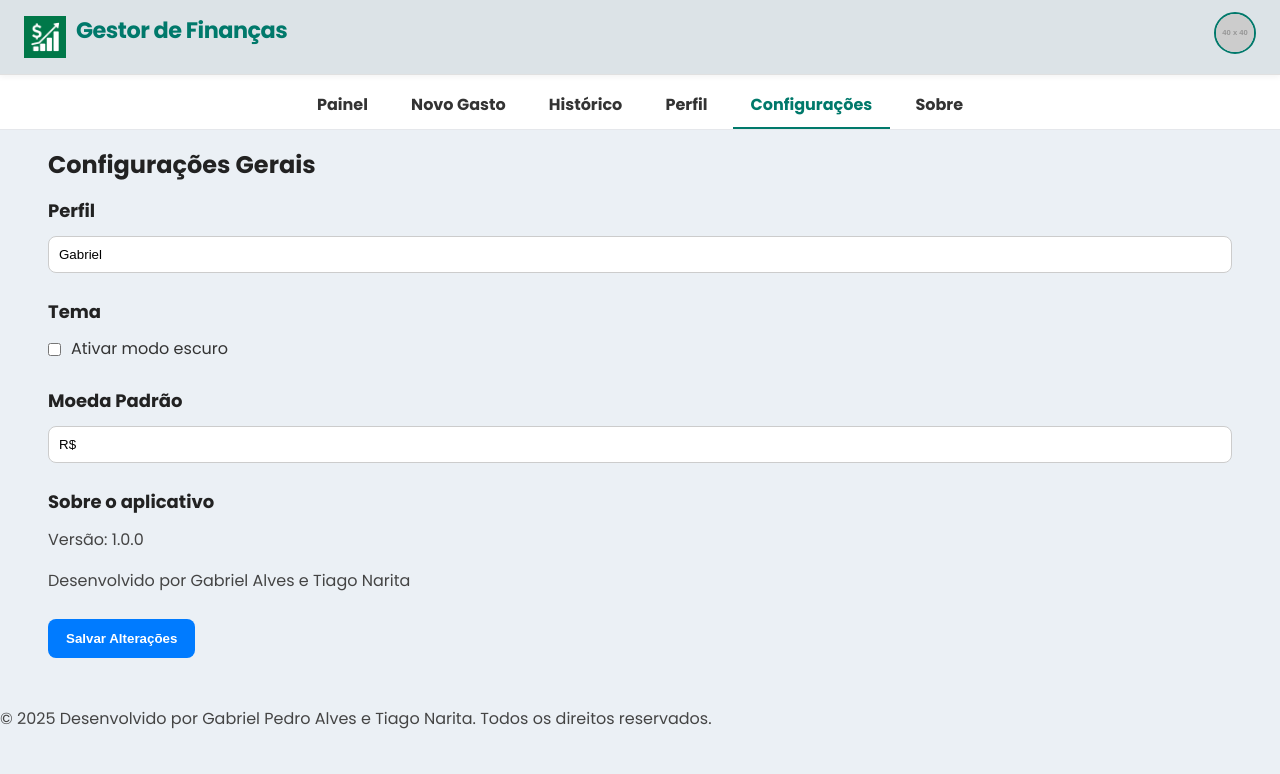
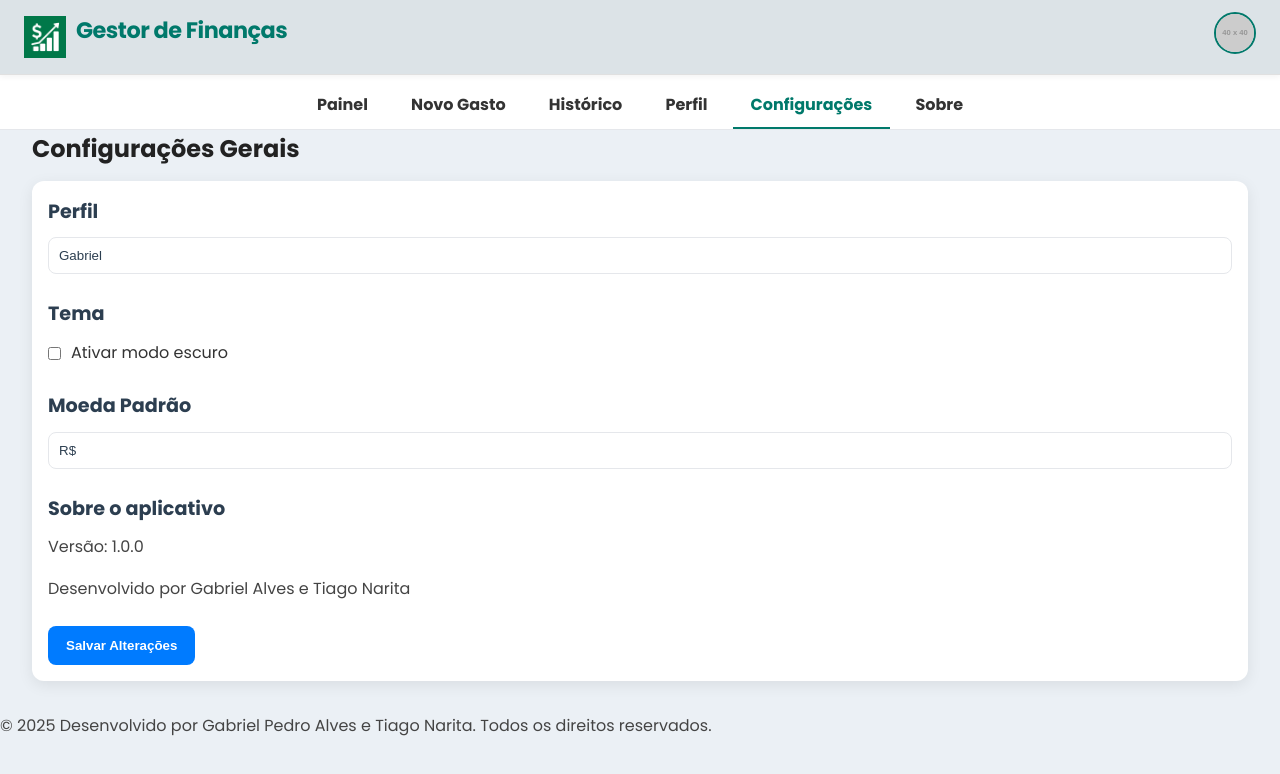
Before and after one commit to bielpedr0/FinancialManager, a React (Create React App) app in the folder Frontend/: page / in a window 1280 px wide. Both pictures are taken after a click on the button "Configurações". Shown: the top 774 px of the page. Built offline with nearby package versions, Linux system fonts and the light colour scheme.

Commit message:
style: Configuracoes.css

```diff
--- a/Frontend/src/screens/Configuracoes.css
+++ b/Frontend/src/screens/Configuracoes.css
@@ -1,13 +1,38 @@
-/* Estilo padrão (claro) */
+/* Paleta de Cores (Versão Clara) */
+:root {
+  --background-color: #f0f2f5;
+  --card-bg: #ffffff;
+  --text-dark: #2c3e50;
+  --text-medium: #34495e;
+  --border-color: #e5e7eb;
+  --primary-blue: #007bff;
+}
+
+/* Paleta de Cores (Versão Escura) */
+body.dark {
+  --background-color: #1a1a1a;
+  --card-bg: #2d2d2d;
+  --text-dark: #f0f0f0;
+  --text-medium: #e0e0e0;
+  --border-color: #4a4a4a;
+  --primary-blue: #6aa8fc;
+}
+
 body {
-  background: #f8f8f8;
-  color: #333;
+  background: var(--background-color);
+  color: var(--text-medium);
   font-family: Arial, sans-serif;
   transition: background 0.3s, color 0.3s;
 }
 
+/* Container principal da página de configurações */
 .config-page {
   padding: 20px;
+  max-width: 800px;
+  margin: 2rem auto;
+  background: var(--card-bg);
+  border-radius: 12px;
+  box-shadow: 0 4px 15px rgba(0, 0, 0, 0.08);
 }
 
 .config-section {
@@ -15,15 +40,26 @@ body {
 }
 
 .config-section h2 {
-  font-size: 18px;
+  font-size: 1.2rem;
+  font-weight: 600;
+  color: var(--text-dark);
   margin-bottom: 10px;
 }
 
 .config-input {
   width: 100%;
   padding: 10px;
-  border: 1px solid #ccc;
+  border: 1px solid var(--border-color);
+  background: var(--card-bg);
+  color: var(--text-dark);
   border-radius: 8px;
+  transition: border-color 0.2s;
+}
+
+.config-input:focus {
+  outline: none;
+  border-color: var(--primary-blue);
+  box-shadow: 0 0 0 2px rgba(0, 123, 255, 0.25);
 }
 
 .config-switch {
@@ -33,7 +69,7 @@ body {
 }
 
 .config-button {
-  background-color: #007bff;
+  background-color: var(--primary-blue);
   color: #fff;
   border: none;
   padding: 12px 18px;
@@ -44,26 +80,10 @@ body {
 }
 
 .config-button:hover {
-  background-color: #0056b3;
+  background-color: #0056b3; /* Cor de hover para a versão clara */
 }
 
-/* Dark mode */
-body.dark {
-  background: #222;
-  color: #f8f8f8;
+/* Estilos de Botão para o Modo Escuro */
+body.dark .config-button:hover {
+  background-color: #5587d1; /* Cor de hover para a versão escura */
 }
-
-body.dark .config-input {
-  background: #333;
-  color: #fff;
-  border: 1px solid #555;
-}
-
-body.dark .config-button {
-  background-color: #444;
-  color: #fff;
-}
-
-body.dark .config-button:hover {
-  background-color: #666;
-}
--- a/Frontend/src/screens/Configuracoes.js
+++ b/Frontend/src/screens/Configuracoes.js
@@ -20,8 +20,11 @@ const Configuracoes = () => {
   };
 
   return (
+    <div >
+       <h2>Configurações Gerais</h2>
+
     <div className="config-page"  style={{ padding: '1rem', maxWidth: '1600px', margin: '0 auto' }}>
-           <h2>Configurações Gerais</h2>
+
 
       {/* Perfil */}
       <section className="config-section" >
@@ -72,6 +75,7 @@ const Configuracoes = () => {
         Salvar Alterações
       </button>
     </div>
+    </div>
   );
 };
 
```
